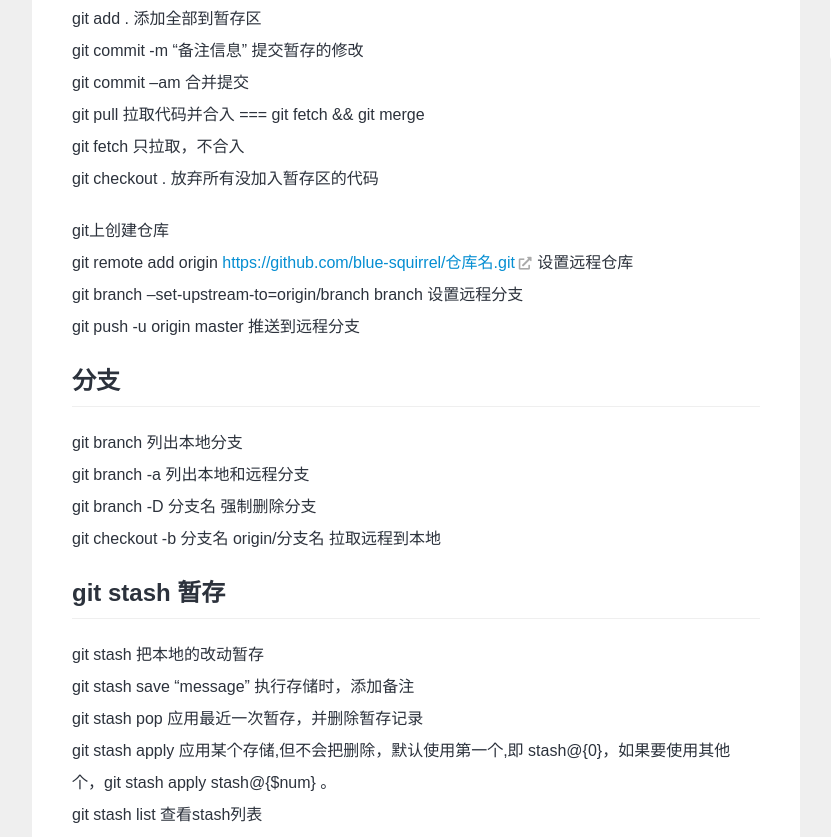
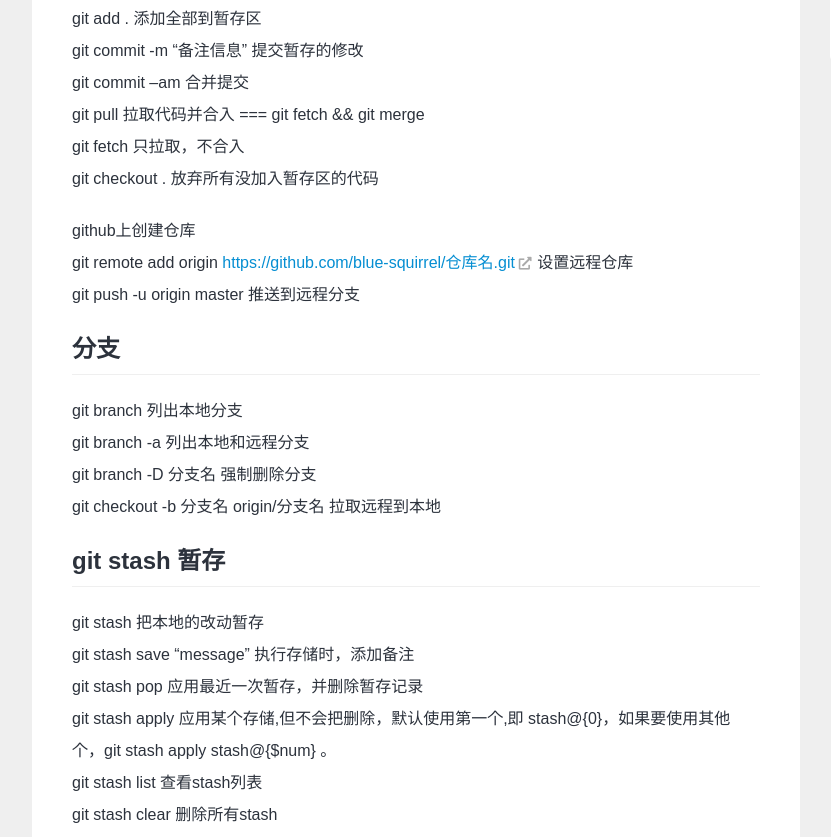
Before and after one commit to blue-squirrel/blue-squirrel.github.io, a plain HTML site: page 2022/02/26/Git常用命令/index.html in a window 1280 px wide. Shown: the part 893-1730 px from the top of the page, without its empty margins (59-890 px from the left). Drawn offline with nearby package versions, Linux system fonts and the light colour scheme.

Commit message:
Site updated: 2022-03-20 22:14:02

```diff
--- a/2022/02/26/Git常用命令/index.html
+++ b/2022/02/26/Git常用命令/index.html
@@ -8,7 +8,7 @@
 <meta property="og:image" content="http://mms2.baidu.com/it/u=2534115628,2023806309&fm=253&app=138&f=PNG&fmt=auto&q=75?w=417&h=203">
 <meta property="og:image" content="https://p3-juejin.byteimg.com/tos-cn-i-k3u1fbpfcp/ec7db69f93ee440a8a5b9b62dd68668c~tplv-k3u1fbpfcp-watermark.awebp">
 <meta property="article:published_time" content="2022-02-26T13:32:07.114Z">
-<meta property="article:modified_time" content="2022-03-20T13:55:41.445Z">
+<meta property="article:modified_time" content="2022-03-20T14:12:00.311Z">
 <meta property="article:author" content="Blue-squirrel">
 <meta name="twitter:card" content="summary">
 <meta name="twitter:image" content="http://mms2.baidu.com/it/u=2534115628,2023806309&fm=253&app=138&f=PNG&fmt=auto&q=75?w=417&h=203"><title>Git常用命令 | Hexo</title><link ref="canonical" href="http://example.com/2022/02/26/Git%E5%B8%B8%E7%94%A8%E5%91%BD%E4%BB%A4/"><link rel="dns-prefetch" href="https://cdn.jsdelivr.net"><link rel="stylesheet" href="https://cdn.jsdelivr.net/npm/@fortawesome/fontawesome-free@5.12.1/css/all.min.css" type="text/css"><link rel="stylesheet" href="/css/index.css?v=2.6.2"><script>var Stun = window.Stun || {};
@@ -42,7 +42,7 @@ window.CONFIG = CONFIG;</script><meta name="generator" content="Hexo 5.4.1"></he
         <h2 id="基本命令"   >
           <a href="#基本命令" class="heading-link"><i class="fas fa-link"></i></a><a href="#基本命令" class="headerlink" title="基本命令"></a>基本命令</h2>
       <p>git add .   添加全部到暂存区<br>git commit -m “备注信息”    提交暂存的修改<br>git commit –am     合并提交<br>git pull    拉取代码并合入 &#x3D;&#x3D;&#x3D; git fetch &amp;&amp; git merge<br>git fetch   只拉取，不合入<br>git checkout .  放弃所有没加入暂存区的代码</p>
-<p>git上创建仓库<br>git remote add origin <span class="exturl"><a class="exturl__link"   target="_blank" rel="noopener" href="https://github.com/blue-squirrel/%E4%BB%93%E5%BA%93%E5%90%8D.git" >https://github.com/blue-squirrel/仓库名.git</a><span class="exturl__icon"><i class="fas fa-external-link-alt"></i></span></span>   设置远程仓库<br>git branch –set-upstream-to&#x3D;origin&#x2F;branch branch   设置远程分支<br>git push -u origin master   推送到远程分支</p>
+<p>github上创建仓库<br>git remote add origin <span class="exturl"><a class="exturl__link"   target="_blank" rel="noopener" href="https://github.com/blue-squirrel/%E4%BB%93%E5%BA%93%E5%90%8D.git" >https://github.com/blue-squirrel/仓库名.git</a><span class="exturl__icon"><i class="fas fa-external-link-alt"></i></span></span>   设置远程仓库<br>git push -u origin master   推送到远程分支</p>
 
         <h2 id="分支"   >
           <a href="#分支" class="heading-link"><i class="fas fa-link"></i></a><a href="#分支" class="headerlink" title="分支"></a>分支</h2>
```
